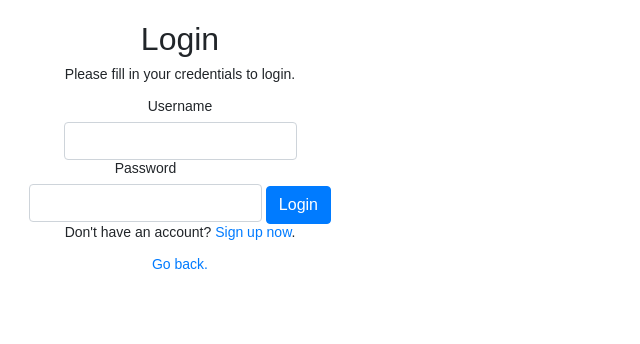
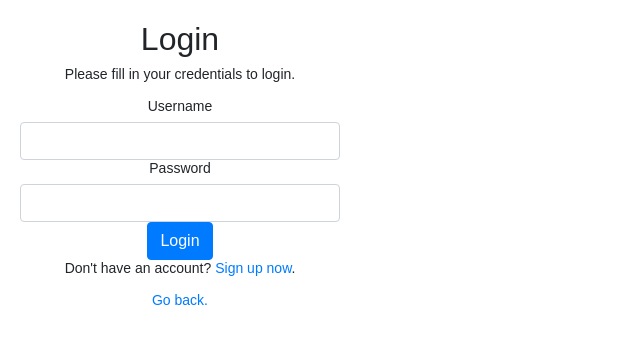
Before and after one commit to B3astyx/Goldmoon, a PHP site: page /login.php in a window 1280 px wide. Shown: the top 344 px of the page, without its empty margins (0-640 px from the left). Run offline with PHP 8.4, Linux system fonts and the light colour scheme.

Commit message:
Update login.php

```diff
--- a/goldmoon/login.php
+++ b/goldmoon/login.php
@@ -76,7 +76,7 @@ if($_SERVER["REQUEST_METHOD"] == "POST"){
         body{ font: 14px sans-serif; text-align: center; }
         .wrapper{ width: 360px; padding: 20px; }
         .form-control{ text-align: center; }
-        .form-group{ display: inline-block; margin: auto; }
+        .form-group{ display: block; margin: auto; }
     </style>
 </head>
 <body>
```
